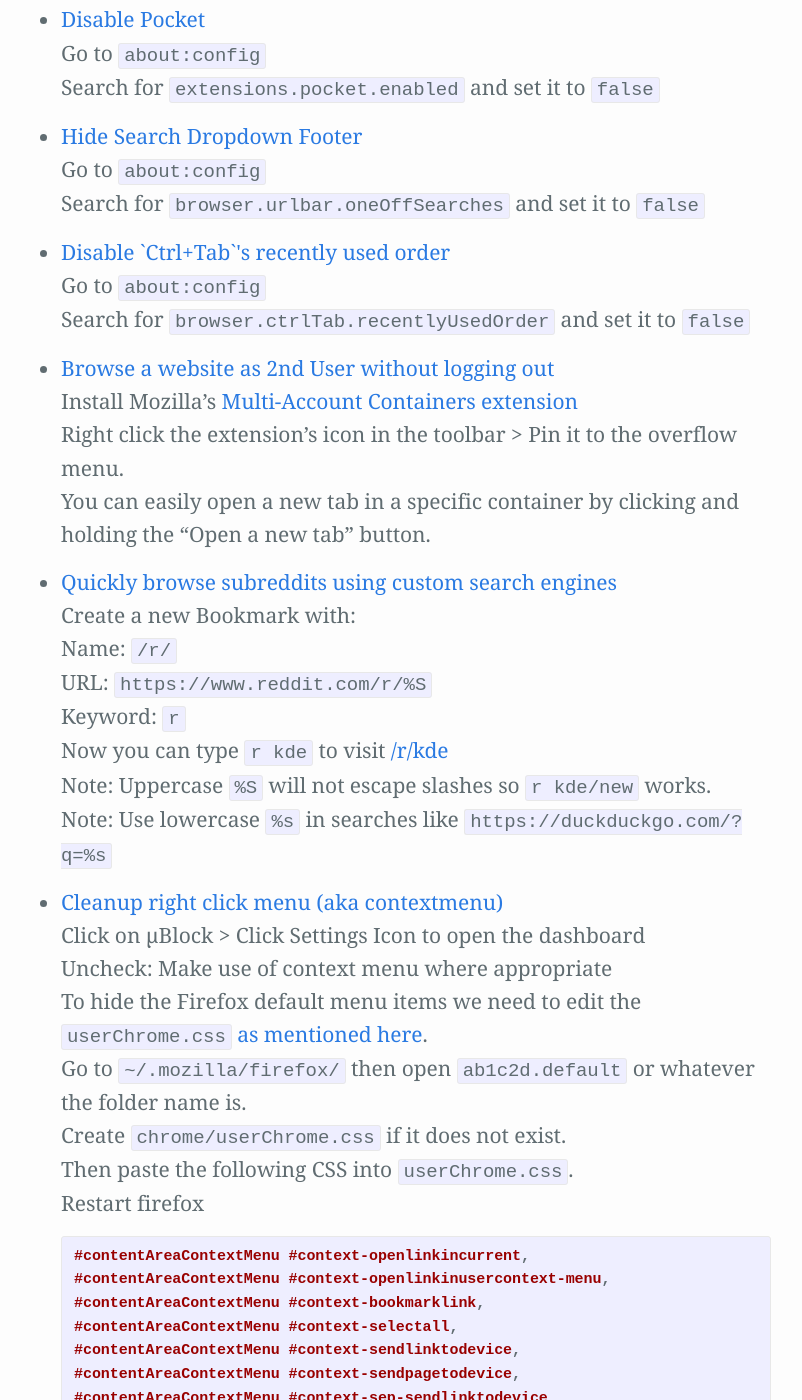
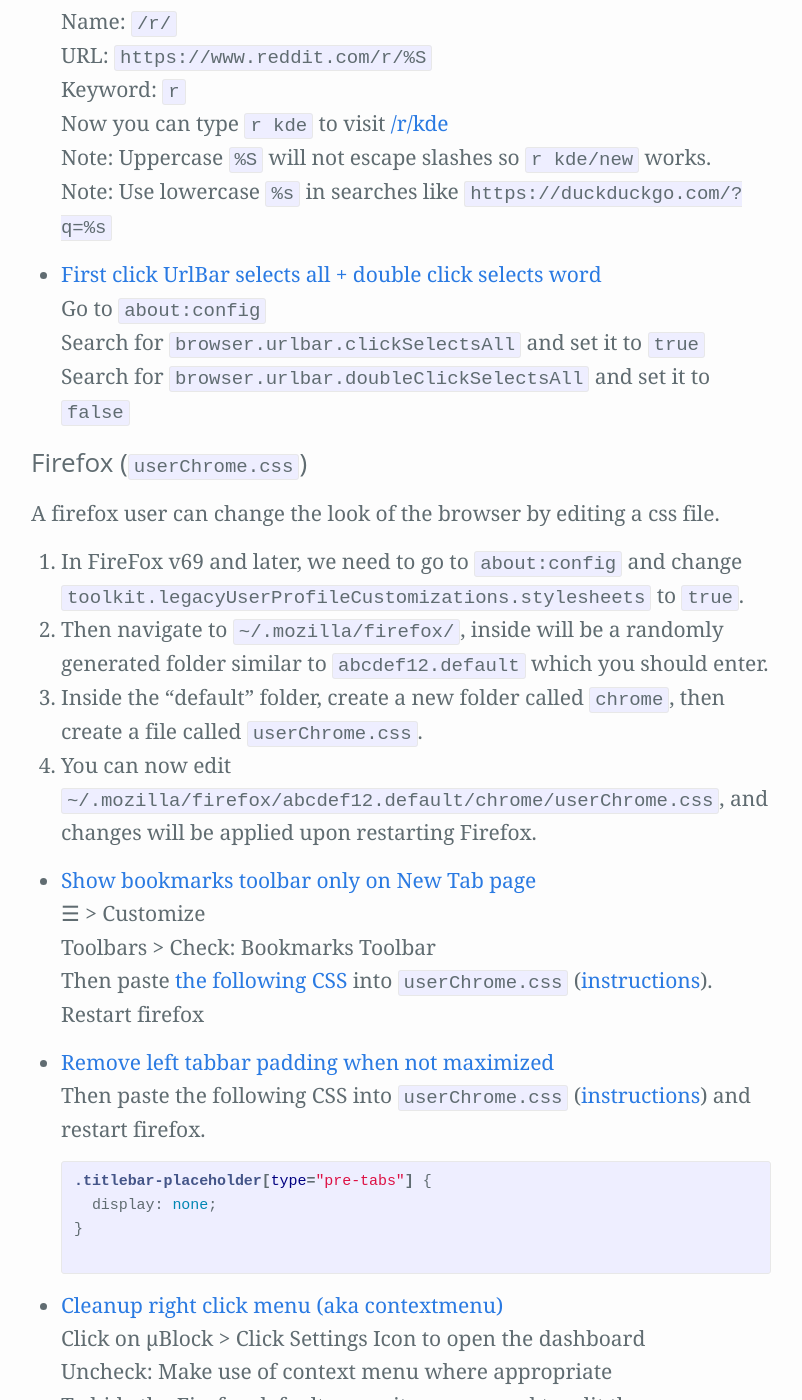
Before and after one commit to Zren/zren.github.io, a Jekyll site: the page built from kde_tips/tips.md, in a window 1280 px wide and 1400 px high, scrolled down 8888 px. Shown: the whole window, without its empty margins (239-1041 px from the left). Built offline with Jekyll 4.4.1, drawn with Linux system fonts in a browser that asks for light colours; our own code applies the rules of GitHub Pages for plain Markdown files; some of the changed text lies outside the part shown.

Commit message:
Move userChrome.css stuff to it's own section with introduction.

```diff
--- a/kde_tips/tips.md
+++ b/kde_tips/tips.md
@@ -267,6 +267,7 @@
 ### Firefox
 
 <ul>
+
 {% capture label %}Use the KDE File selector dialog{% endcapture %}{% capture contents %}
   Make sure you have the `xdg-desktop-portal` and `xdg-desktop-portal-kde` package installed.
   Right click the Firefox launcher in the app launcher > Edit Application
@@ -292,27 +293,6 @@
   Uncheck: "Recommended by Pocket"
   Uncheck: "Highlights"
   Under "Top Sites" change to "4 rows"
-{% endcapture%}{% include tip.html label=label contents=contents %}
-
-{% capture label %}Show bookmarks toolbar only on New Tab page{% endcapture %}{% capture contents %}
-  ☰ > Customize
-  Toolbars > Check: Bookmarks Toolbar
-  Go to `~/.mozilla/firefox/` then open `ab1c2d.default` or whatever the folder name is.
-  Create `chrome/userChrome.css` if it does not exist.
-  Then paste [the following CSS](https://github.com/Timvde/UserChrome-Tweaks/blob/master/toolbars/show-bookmarks-only-on-newtab.css) into `userChrome.css`.
-  Restart firefox
-{% endcapture%}{% include tip.html label=label contents=contents %}
-
-{% capture label %}Remove left tabbar padding when not maximized{% endcapture %}{% capture contents %}
-  Go to `~/.mozilla/firefox/` then open `ab1c2d.default` or whatever the folder name is.
-  Create `chrome/userChrome.css` if it does not exist.
-  Then paste the following CSS into `userChrome.css`.
-  Restart firefox
-  {% highlight css %}
-.titlebar-placeholder[type="pre-tabs"] {
-  display: none;
-}
-  {% endhighlight %}
 {% endcapture%}{% include tip.html label=label contents=contents %}
 
 {% capture label %}Leaner toolbar area{% endcapture %}{% capture contents %}
@@ -360,14 +340,48 @@
   Note: Use lowercase `%s` in searches like `https://duckduckgo.com/?q=%s`
 {% endcapture%}{% include tip.html label=label contents=contents %}
 
+{% capture label %}First click UrlBar selects all + double click selects word{% endcapture %}{% capture contents %}
+  Go to `about:config`
+  Search for `browser.urlbar.clickSelectsAll` and set it to `true`
+  Search for `browser.urlbar.doubleClickSelectsAll` and set it to `false`
+{% endcapture%}{% include tip.html label=label contents=contents %}
+
+</ul>
+
+
+
+### Firefox (`userChrome.css`)
+
+A firefox user can change the look of the browser by editing a css file.
+
+1. In FireFox v69 and later, we need to go to `about:config` and change `toolkit.legacyUserProfileCustomizations.stylesheets` to `true`.
+2. Then navigate to `~/.mozilla/firefox/`, inside will be a randomly generated folder similar to `abcdef12.default` which you should enter.
+3. Inside the "default" folder, create a new folder called `chrome`, then create a file called `userChrome.css`.
+4. You can now edit `~/.mozilla/firefox/abcdef12.default/chrome/userChrome.css`, and changes will be applied upon restarting Firefox.
+
+<ul>
+
+{% capture label %}Show bookmarks toolbar only on New Tab page{% endcapture %}{% capture contents %}
+  ☰ > Customize
+  Toolbars > Check: Bookmarks Toolbar
+  Then paste [the following CSS](https://github.com/Timvde/UserChrome-Tweaks/blob/master/toolbars/show-bookmarks-only-on-newtab.css) into `userChrome.css` ([instructions](#firefox-userchromecss)).
+  Restart firefox
+{% endcapture%}{% include tip.html label=label contents=contents %}
+
+{% capture label %}Remove left tabbar padding when not maximized{% endcapture %}{% capture contents %}
+  Then paste the following CSS into `userChrome.css` ([instructions](#firefox-userchromecss)) and restart firefox.
+  {% highlight css %}
+.titlebar-placeholder[type="pre-tabs"] {
+  display: none;
+}
+  {% endhighlight %}
+{% endcapture%}{% include tip.html label=label contents=contents %}
+
 {% capture label %}Cleanup right click menu (aka contextmenu){% endcapture %}{% capture contents %}
   Click on µBlock > Click Settings Icon to open the dashboard
   Uncheck: Make use of context menu where appropriate
   To hide the Firefox default menu items we need to edit the `userChrome.css` [as mentioned here](https://support.mozilla.org/en-US/questions/1177488).
-  Go to `~/.mozilla/firefox/` then open `ab1c2d.default` or whatever the folder name is.
-  Create `chrome/userChrome.css` if it does not exist.
-  Then paste the following CSS into `userChrome.css`.
-  Restart firefox
+  Then paste the following CSS into `userChrome.css` ([instructions](#firefox-userchromecss)) and restart firefox.
   {% highlight css %}
 #contentAreaContextMenu #context-openlinkincurrent,
 #contentAreaContextMenu #context-openlinkinusercontext-menu,
@@ -385,11 +399,6 @@
   Search for `extensions.screenshots.disabled` and set it to `true`
 {% endcapture%}{% include tip.html label=label contents=contents %}
 
-{% capture label %}First click UrlBar selects all + double click selects word{% endcapture %}{% capture contents %}
-  Go to `about:config`
-  Search for `browser.urlbar.clickSelectsAll` and set it to `true`
-  Search for `browser.urlbar.doubleClickSelectsAll` and set it to `false`
-{% endcapture%}{% include tip.html label=label contents=contents %}
 </ul>
 
 ### LibreOffice Writer
```
